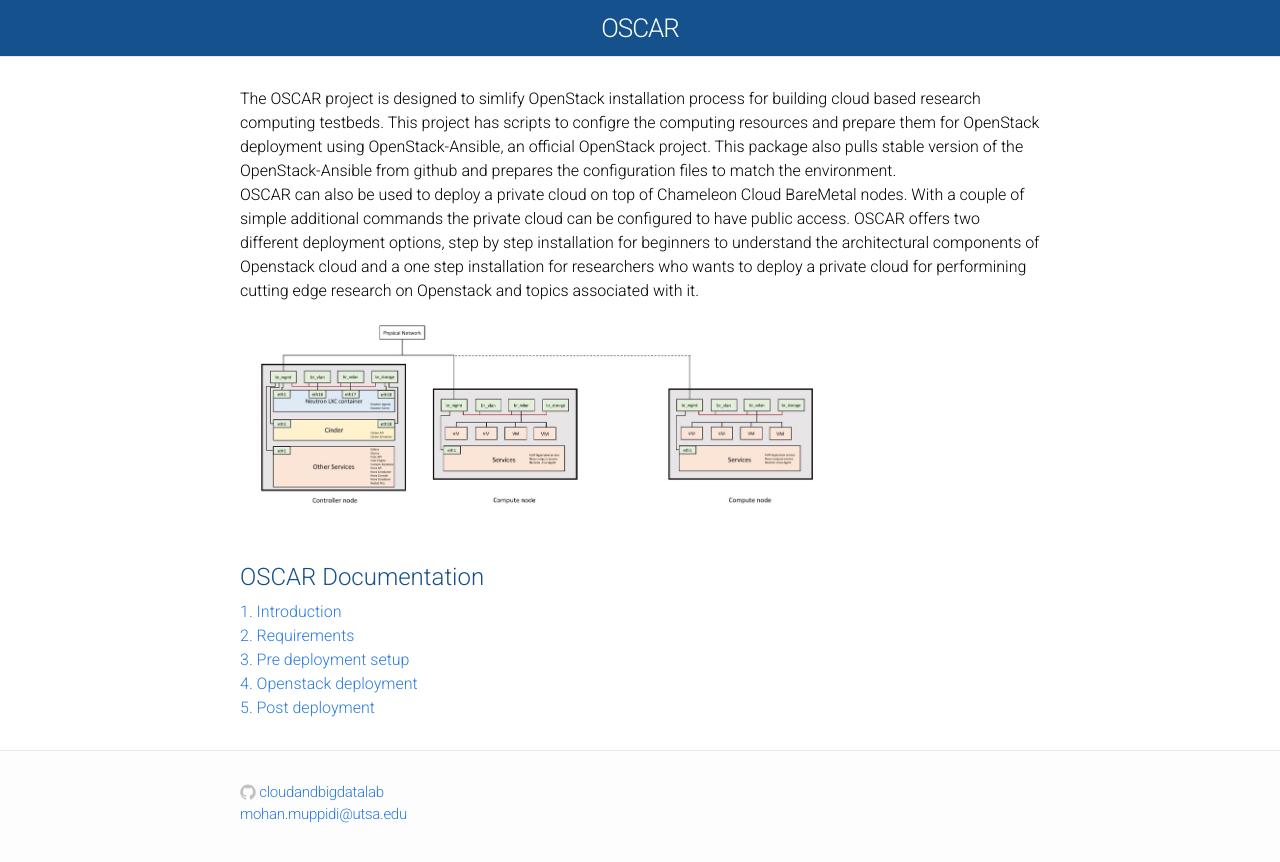
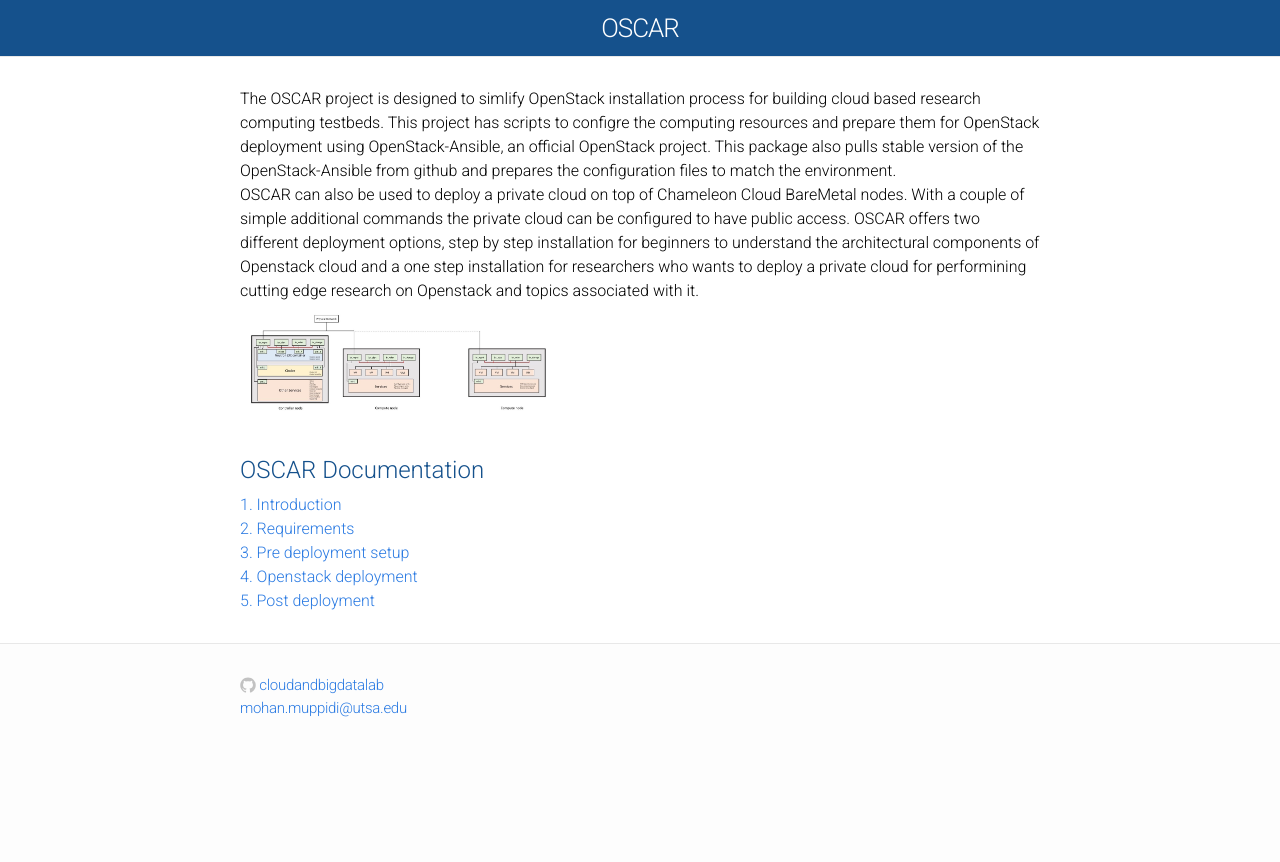
Before and after one commit to cloudandbigdatalab/OSCAR, a Jekyll site: the page built from index.html, in a window 1280 px wide. Shown: the top 862 px of the page. Built offline with Jekyll 4.4.1, drawn with Linux system fonts in a browser that asks for light colours; Markdown is read by kramdown in place of the engine named in the settings.

Commit message:
Update index.html

```diff
--- a/index.html
+++ b/index.html
@@ -13,7 +13,7 @@
 </div>
 
 <div>
-      <img src="https://github.com/cloudandbigdatalab/OSCAR/blob/gh-pages/assets/figures/Slide7.jpg?raw=True" width="75%">
+      <img src="https://github.com/cloudandbigdatalab/OSCAR/blob/gh-pages/assets/figures/Slide7.jpg?raw=True" width="40%">
       <!--<img src="https://github.com/cloudandbigdatalab/OSCAR/blob/gh-pages/assets/figures/Slide7.jpg?raw=True" width="100%">-->
 </div>
 
```
